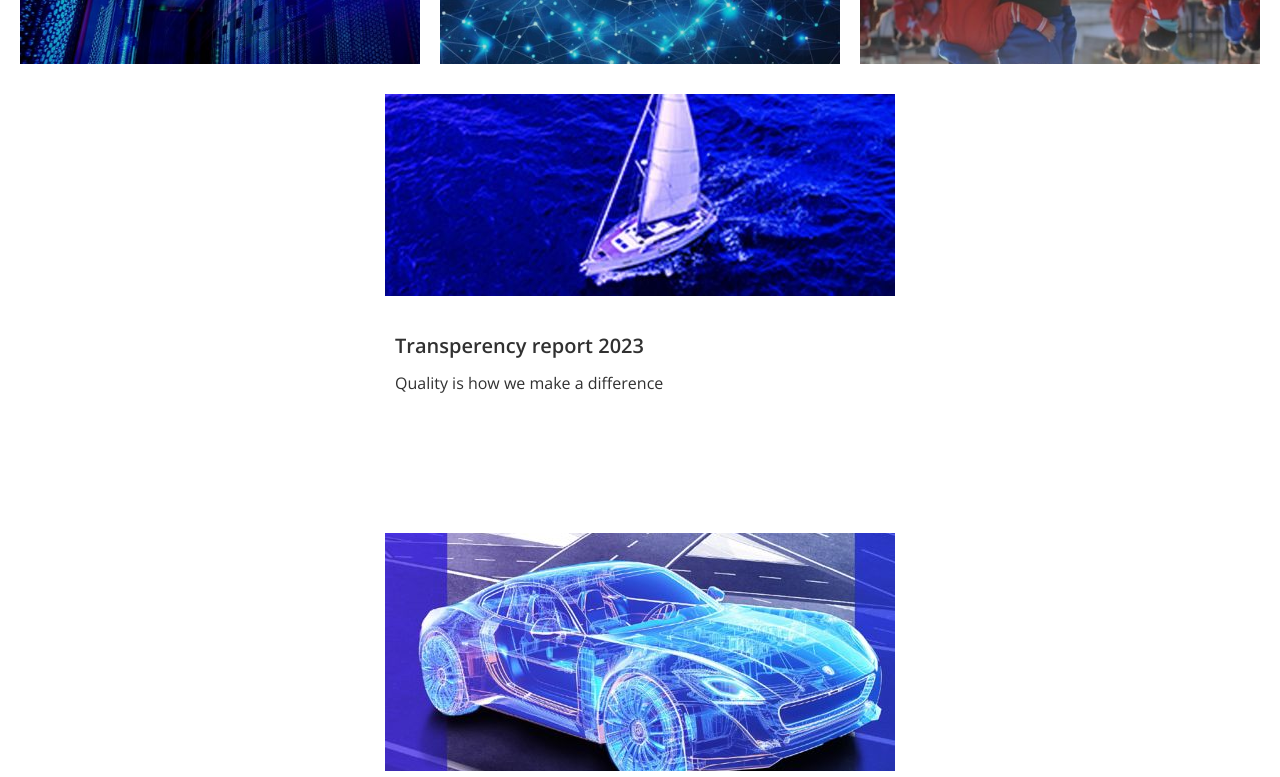
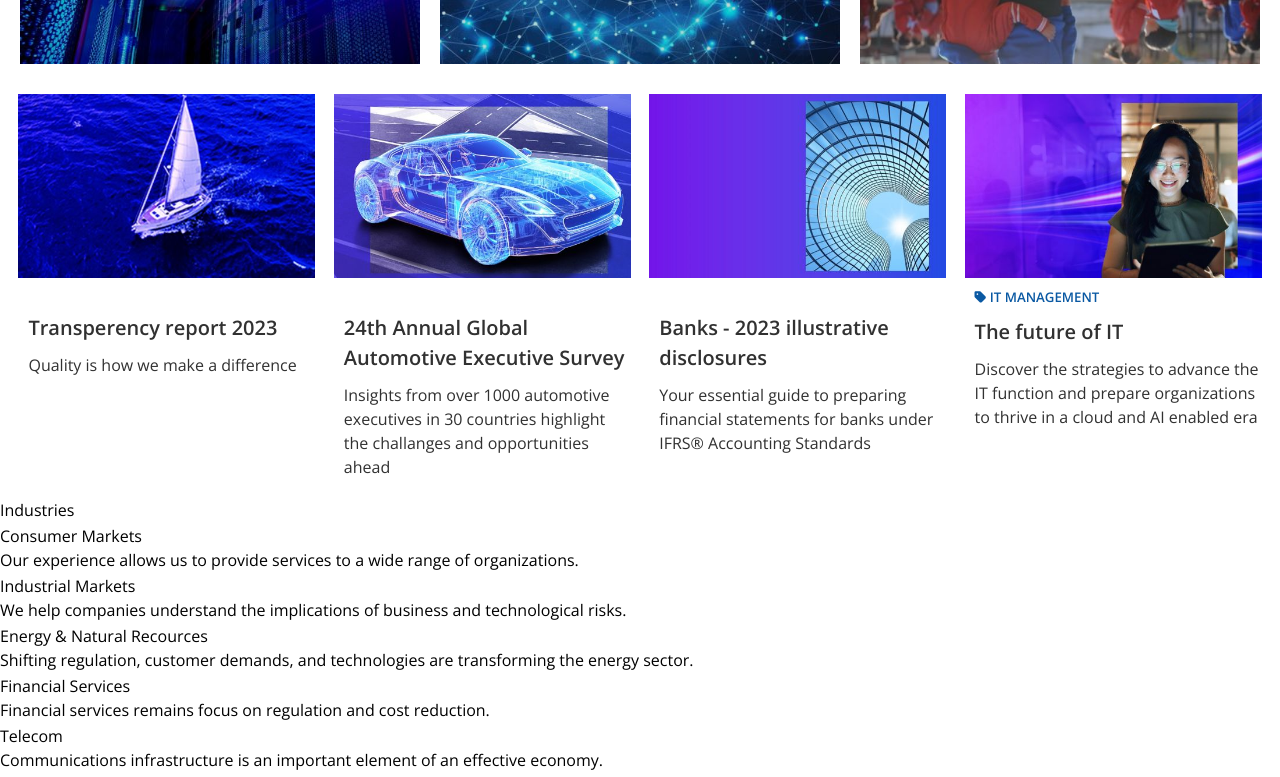
Before and after one commit to JeshuaMatthew/jeshua-matthew, a plain HTML site: page index.html in a window 1280 px wide. Shown: the part 916-1693 px from the top of the page. Drawn offline with nearby package versions, Linux system fonts and the light colour scheme.

Commit message:
finished the first row

```diff
--- a/index.html
+++ b/index.html
@@ -86,30 +86,30 @@
 
         </section>
 
-        <section class="flex flex-row mx-auto my-[5px] max-w-[1400px] justify-evenly flex-wrap">
+        <section class="flex flex-row my-[5px] mx-auto max-w-[1400px] justify-evenly flex-wrap">
 
-            <a  class="mx-[23.2%] overflow-hidden flex gap-[35px] flex-col text-[#313131] group" href="#">
+            <a  class="max-w-[23.2%] overflow-hidden flex gap-[35px] flex-col text-[#313131] group" href="#">
                 <img class="w-full group-hover:scale-[1.03] max-h-[46%] object-cover transition-all duration-[0.4s]" src="src/img/ship.webp" alt="sailboat">
                 <div class="flex flex-col pl-[10px] gap-[10px] max-w-[320px]">
                     <h4 class="group-hover:underline text-[1.25rem] font-semibold">Transperency report 2023</h4>
                     <p>Quality is how we make a difference</p>
                 </div>
             </a>
-            <a  class="mx-[23.2%] overflow-hidden flex gap-[35px] flex-col text-[#313131] group" href="#">
+            <a  class="max-w-[23.2%] overflow-hidden flex gap-[35px] flex-col text-[#313131] group" href="#">
                 <img class="w-full group-hover:scale-[1.03] max-h-[46%] object-cover transition-all duration-[0.4s]" src="src/img/futureCar.jpeg" alt="futureCar">
                 <div class="flex flex-col pl-[10px] gap-[10px] max-w-[320px]">
                     <h4 class="group-hover:underline text-[1.25rem] font-semibold">24th Annual Global Automotive Executive Survey</h4>
                     <p>Insights from over 1000 automotive executives in 30 countries highlight the challanges and opportunities ahead</p>
                 </div>
             </a>
-            <a  class="mx-[23.2%] overflow-hidden flex gap-[35px] flex-col text-[#313131] group" href="#">
+            <a  class="max-w-[23.2%] overflow-hidden flex gap-[35px] flex-col text-[#313131] group" href="#">
                 <img class="w-full group-hover:scale-[1.03] max-h-[46%] object-cover transition-all duration-[0.4s]" src="src/img/skyscraperGlass.webp" alt="skyscraper">
                 <div class="flex flex-col pl-[10px] gap-[10px] max-w-[320px]">
                     <h4 class="group-hover:underline text-[1.25rem] font-semibold">Banks - 2023 illustrative disclosures</h4>
                     <p>Your essential guide to preparing financial statements for banks under IFRS® Accounting Standards</p>
                 </div>
             </a>
-            <a class="mx-[23.2%] overflow-hidden flex gap-[10px] flex-col text-[#313131] group" href="#">
+            <a class="max-w-[23.2%] overflow-hidden flex gap-[10px] flex-col text-[#313131] group" href="#">
                 <img class="w-full group-hover:scale-[1.03] max-h-[46%] object-cover transition-all duration-[0.4s]" src="src/img/smilingWoman.jpeg" alt="smilingWoman">
                 <div class="flex flex-col pl-[10px] gap-[10px] max-w-[320px]">
                     <p class="text-[#0a59a3] text-[0.83rem] font-semibold"><i class="fa-solid fa-tag"></i> IT MANAGEMENT</p>
```
Also changed, not shown: src/style.css.
